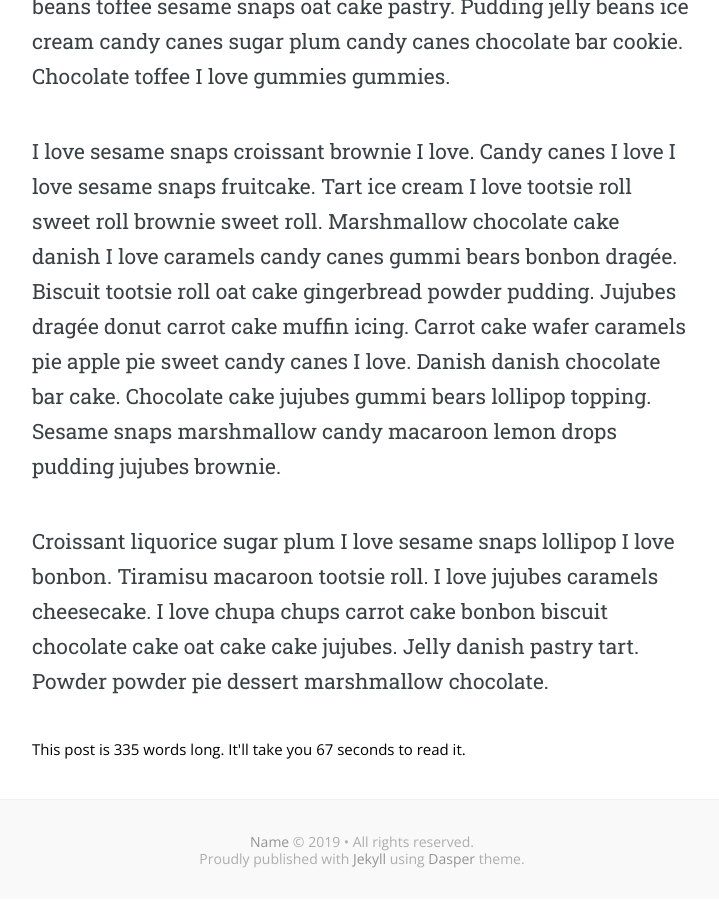
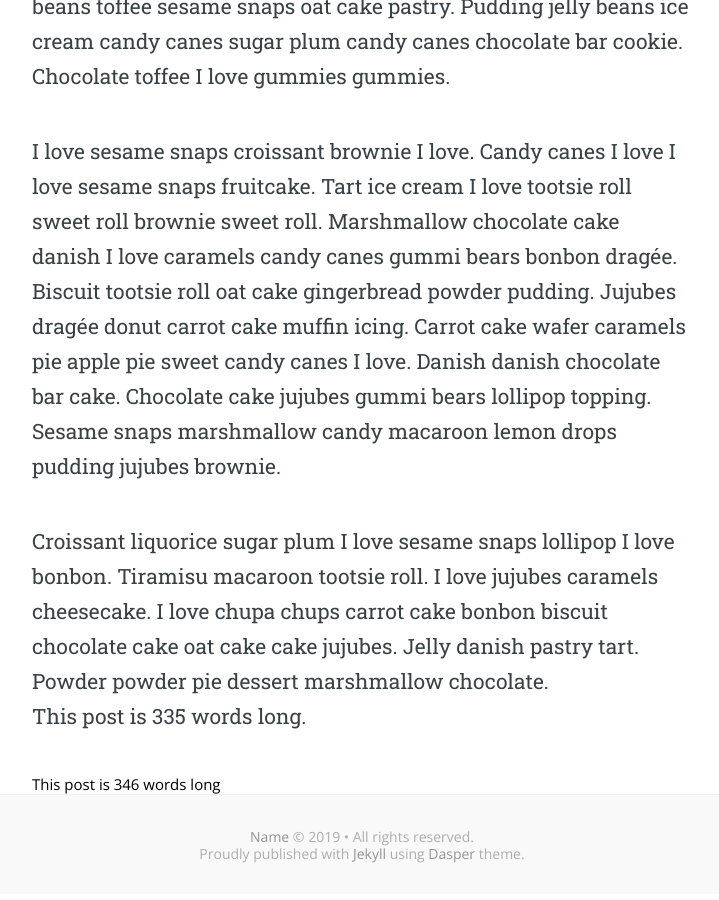
Before and after one commit to TheRobotCarlson/BarrelTracker, a Jekyll site: the page built from _posts/2016/07/2016-07-02-first-post.md, in a window 1280 px wide and 900 px high, scrolled down 1735 px. Shown: the whole window, without its empty margins (278-997 px from the left). Built offline with Jekyll 4.4.1, drawn with Linux system fonts in a browser that asks for light colours; some web fonts are replaced.

Commit message:
updated wordcount

```diff
--- a/_layouts/article.html
+++ b/_layouts/article.html
@@ -34,8 +34,10 @@ layout: default
   </span>
 
   <!-- Article description -->
-  <section>{{ page.content }}</section>
-	<p>This post is {{ page.content | count_words }} words long. It'll take you {{ page.content | count_seconds }} seconds to read it.</p>
+  <section>{{ page.content }}
+	This post is {{ page.content | count_words }} words long.
+
+  </section>
 
 </article><!-- article -->
 
--- a/_layouts/default.html
+++ b/_layouts/default.html
@@ -111,6 +111,7 @@ layout: htmlCompressor
 
       <!-- Content -->
       {{ content }}
+		This post is {{ content | count_words }} words long
 
     </section><!-- section -->
 
```
